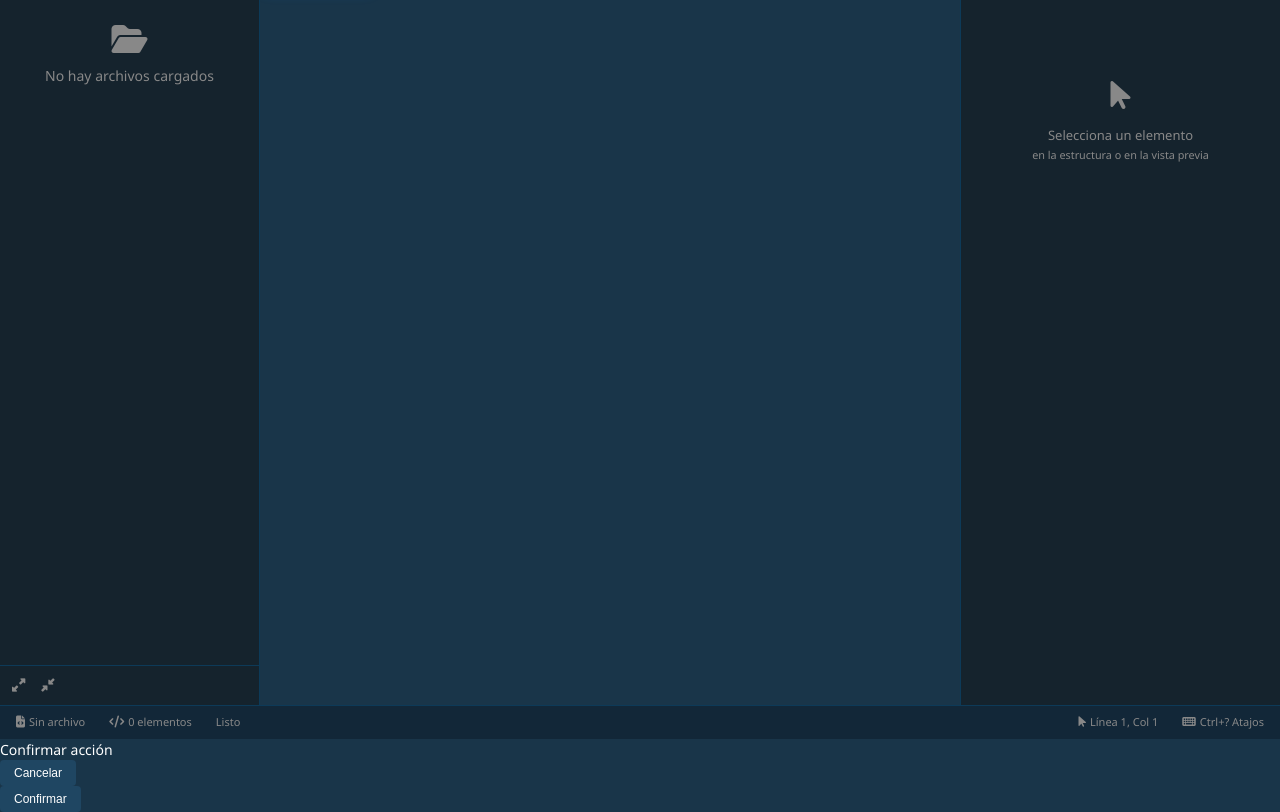
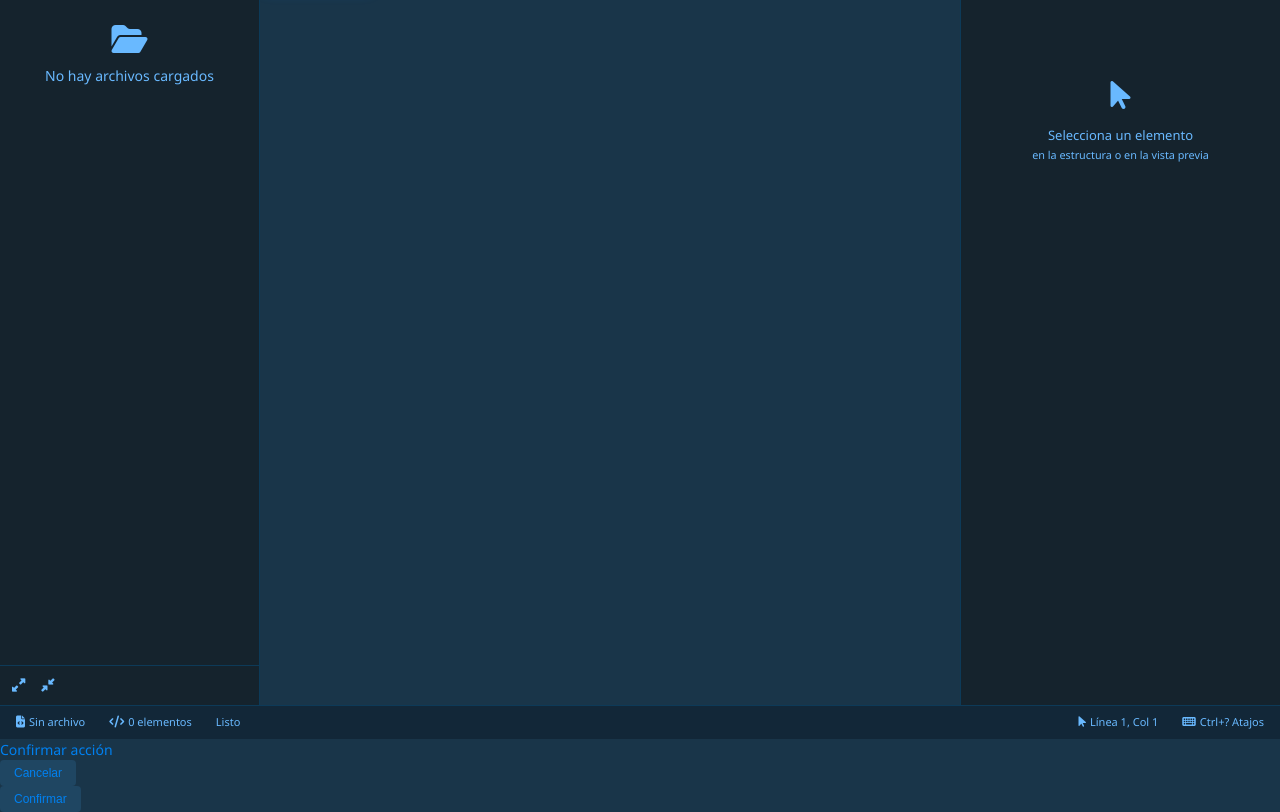
Before and after one commit to jsito3x-stack/proyecto-Dreamweaver-python, a plain HTML site: page templates/index.html in a window 1280 px wide. Shown: the part 95-907 px from the top of the page. Drawn offline with nearby package versions, Linux system fonts and the light colour scheme; no server answers.

Commit message:
Cambios temas color fuentes

```diff
--- a/static/css/themes/theme-dark.css
+++ b/static/css/themes/theme-dark.css
@@ -30,13 +30,13 @@
     --bg-active: #343748;
 
     /* === TEXTO DRACULA === */
-    --text-primary: #f8f8f2;
+    --text-primary: #52278f;
     --text-secondary: #bd93f9;
-    --text-muted: #6272a4;
+    --text-muted: #92a1d1;
 
     /* === ACENTOS DRACULA === */
     --accent: #bd93f9;
-    --accent-hover: #ff79c6;
+    --accent-hover: #5314ac;
     --success: #50fa7b;
     --warning: #f1fa8c;
     --error: #ff5555;
--- a/static/css/themes/theme-default.css
+++ b/static/css/themes/theme-default.css
@@ -34,9 +34,9 @@
     --bg-active: #0d3a58;
 
     /* === TEXTO COBALT2 === */
-    --text-primary: #FFFFFF;
-    --text-secondary: #E0E0E0;
-    --text-muted: #888888;
+    --text-primary: #0081f1;
+    --text-secondary: #0e8feb;
+    --text-muted: #69b9ff;
 
     /* === ACENTOS COBALT2 === */
     --accent: #0088ff;
--- a/static/css/themes/theme-light.css
+++ b/static/css/themes/theme-light.css
@@ -32,9 +32,9 @@
     --bg-active: #B8D4F0;
 
     /* === TEXTO CLARO === */
-    --text-primary: #2C3E50;
+    --text-primary: #1F618D;
     --text-secondary: #34495E;
-    --text-muted: #7F8C8D;
+    --text-muted: #2980B9;
 
     /* === ACENTOS AZULES === */
     --accent: #2980B9;
```
